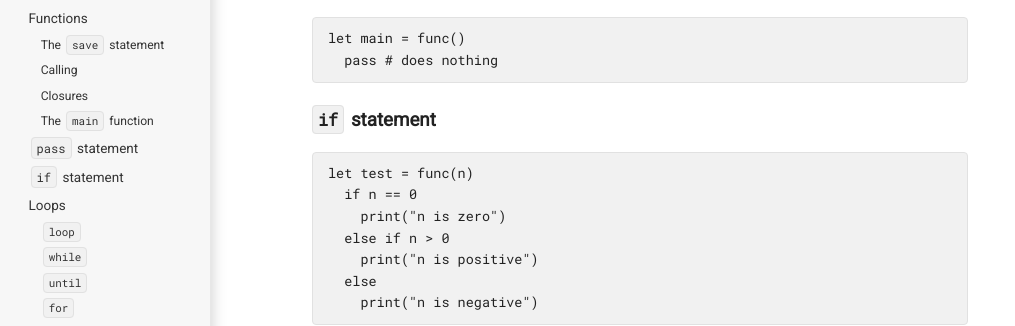
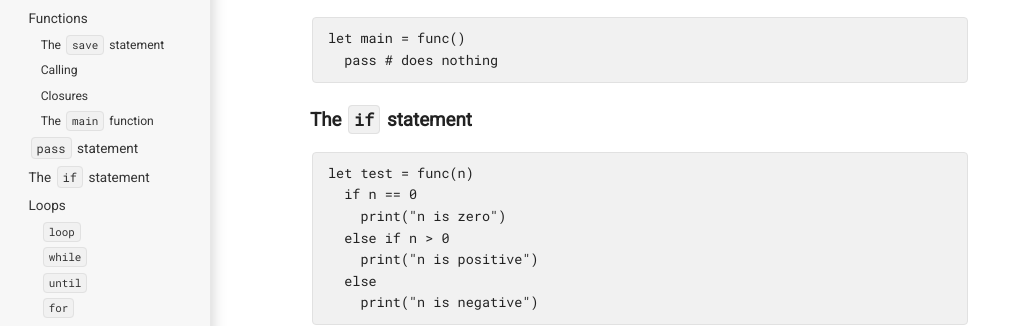
Before and after one commit to scizzorz/rain, a Jekyll site: the page built from docs/index.md, in a window 1280 px wide and 900 px high, scrolled down 3820 px. Shown: the part 151-477 px from the top of the window, without its empty margins (0-1015 px from the left). Built offline with Jekyll 4.4.1, drawn with Linux system fonts in a browser that asks for light colours.

Commit message:
docs: Update if statement

```diff
--- a/docs/index.md
+++ b/docs/index.md
@@ -162,7 +162,7 @@ The return value of `main` is used as the program's exit status:
     let main = func()
       pass # does nothing
 
-### `if` statement
+### The `if` statement
 
     let test = func(n)
       if n == 0
```
